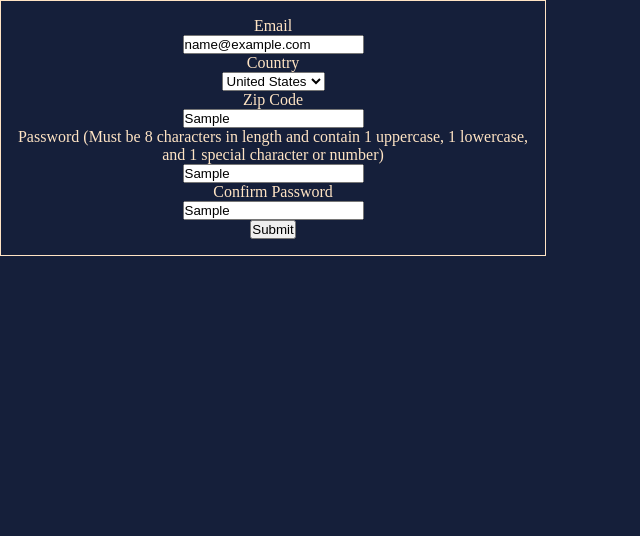
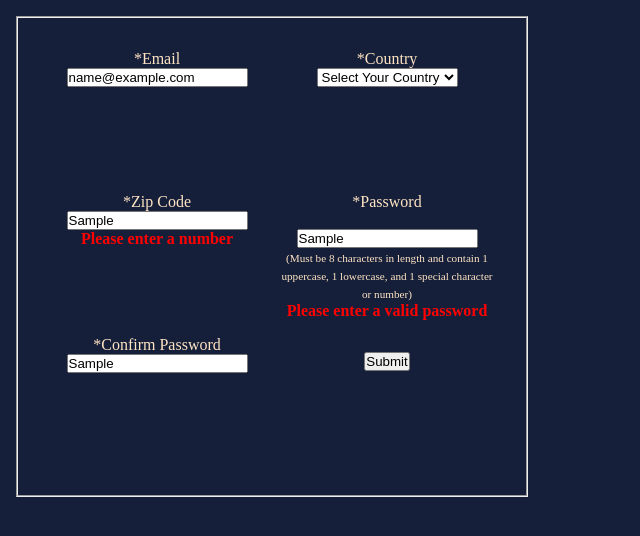
Before and after one commit to alec247/form-validation, a plain HTML site: page index.html in a window 1280 px wide. Both pictures are taken after typing "name@example.com", "Sample", "Sample", "Sample" into the empty fields and a click on the button "Submit". Shown: the whole page, without its empty margins (0-640 px from the left). Drawn offline with Linux system fonts and the light colour scheme.

Commit message:
Add validity for inputs - individual and onsubmit

```diff
--- a/index.html
+++ b/index.html
@@ -9,27 +9,51 @@
     <body>
         <!-- Email, Country, Zip Code, Password and Password Confirmation -->
         <form>
-            <label for="email">Email</label><br />
-            <input placeholder="name@domain.com" name="email" id="email" />
-            <br />
-            <label for="countryInput">Country</label><br />
+            <fieldset>
+                <div>
+                    <label for="email">*Email</label><br />
+                    <input
+                        placeholder="name@domain.com"
+                        name="email"
+                        id="email"
+                    />
+                    <div id="email-error" class="error"></div>
+                </div>
+                <div>
+                    <label for="countryInput">*Country</label><br />
                     <select name="country" id="country">
+                        <option value="blank">Select Your Country</option>
                         <option value="usa">United States</option>
                         <option value="canada">Canada</option>
                         <option value="mexico">Mexico</option></select
                     ><br />
-            <label for="zip">Zip Code</label><br />
+                </div>
+                <div>
+                    <label for="zip">*Zip Code</label><br />
                     <input placeholder="e.g. 91234" name="zip" id="zip" /><br />
-            <label for="password"
-                >Password (Must be 8 characters in length and contain 1
-                uppercase, 1 lowercase, and 1 special character or number) </label
-            ><br />
-            <input placeholder="Enter a strong password" id="password" /><br />
-            <label for="confirm-password">Confirm Password</label><br />
-            <input placeholder="Re-enter password" id="confirm-password" />
+                    <div id="zip-error" class="error"></div>
+                </div>
+                <div>
+                    <label for="password">*Password</label><br />
                     <br />
-            <button id="submit">Submit</button>
+                    <input
+                        placeholder="Enter a strong password"
+                        id="password"
+                    /><br /><label for="password" id="pw-constraints">
+                        (Must be 8 characters in length and contain 1 uppercase,
+                        1 lowercase, and 1 special character or number)</label
+                    >
+                    <div id="password-error" class="error"></div>
+                </div>
+                <div>
+                    <label for="confirm">*Confirm Password</label><br />
+                    <input placeholder="Re-enter password" id="confirm" />
+                    <div id="confirm-error" class="error"></div>
+                </div>
+                <div><button id="submit">Submit</button></div>
+            </fieldset>
         </form>
+        <div><h1 id="success" class="hidden">Form submitted!</h1></div>
         <script src="index.js"></script>
     </body>
 </html>
--- a/index.js
+++ b/index.js
@@ -4,10 +4,87 @@ const email = document.querySelector("#email");
 const country = document.querySelector("country");
 const zip = document.querySelector("#zip");
 const password = document.querySelector("#password");
-const confirmPW = document.querySelector("#confirm-password");
+const confirmPassword = document.querySelector("#confirm");
 
 btn.onclick = event => {
-    // run validation of all inputs here
+    // if all fields are valid, unhide form submitted div
+    if (
+        email.validity.valid &&
+        zip.validity.valid &&
+        password.validity.valid &&
+        confirmPassword.validity.valid
+    ) {
+        document.querySelector("#success").classList.toggle("hidden");
+    }
 
     event.preventDefault();
 };
+
+const validateEmail = event => {
+    const target = event.target;
+    const errorDiv = document.querySelector("#email-error");
+    const emailRegExp = /^[A-Za-z0-9_!#$%&'*+\/=?`{|}~^.-]+@[A-Za-z0-9.-]+$/;
+
+    if (!emailRegExp.test(target.value)) {
+        email.setCustomValidity("Please enter a valid email address");
+    } else {
+        email.setCustomValidity("");
+    }
+    errorDiv.textContent = email.validationMessage;
+
+    // TODO: email validation using email RegEx
+};
+
+const validateZip = event => {
+    const target = event.target;
+    const parsedValue = parseInt(target.value);
+    const errorDiv = document.querySelector("#zip-error");
+
+    if (!parsedValue) {
+        // give error to enter a number
+        zip.setCustomValidity("Please enter a number");
+    } else if (target.value.length != 5) {
+        // give error to change size
+        zip.setCustomValidity("Zip code must be 5 digits");
+    } else {
+        zip.setCustomValidity("");
+    }
+    errorDiv.textContent = zip.validationMessage;
+};
+
+const validatePassword = event => {
+    const target = event.target;
+    const errorDiv = document.querySelector("#password-error");
+    const passwordRegExp =
+        /^(?=.*[a-z])(?=.*[A-Z])(?=.*\d)(?=.*[@$!%*?&])[A-Za-z\d@$!%*?&]{8,}$/;
+    // TODO: password validation using RegEx
+    if (!passwordRegExp.test(target.value)) {
+        password.setCustomValidity("Please enter a valid password");
+    } else {
+        password.setCustomValidity("");
+    }
+    errorDiv.textContent = password.validationMessage;
+};
+
+const validateConfirm = event => {
+    const target = event.target;
+    const errorDiv = document.querySelector("#confirm-error");
+
+    // just checks confirm field vs password field (not secure ofc)
+    if (event.target.value !== password.value) {
+        confirmPassword.setCustomValidity("Passwords do not match");
+    } else {
+        confirmPassword.setCustomValidity("");
+    }
+    errorDiv.textContent = confirmPassword.validationMessage;
+};
+
+// adds all listeners for validity at once
+const addValidationListeners = () => {
+    email.addEventListener("focusout", validateEmail);
+    zip.addEventListener("focusout", validateZip);
+    password.addEventListener("focusout", validatePassword);
+    confirmPassword.addEventListener("focusout", validateConfirm);
+};
+
+addValidationListeners();
--- a/styles.css
+++ b/styles.css
@@ -9,10 +9,34 @@ body {
     text-align: center;
 }
 
+.hidden {
+    display: none;
+}
+
 form {
-    border: 1px solid bisque;
     width: 40%;
     padding: 1rem;
+}
+
+fieldset {
+    padding: 2rem 2rem;
+    display: grid;
+    grid-template-columns: 1fr 1fr;
+    grid-template-rows: 1fr 1fr 1fr;
+    gap: 1rem;
+}
+
+#pw-constraints {
+    font-size: 0.7rem;
+}
+
+#submit {
+    margin-top: 1rem;
+}
+
+.error {
+    color: red;
+    font-weight: bold;
 }
 
 /* :invalid {
```
Lines whose indentation alone changed are shown as unchanged.
